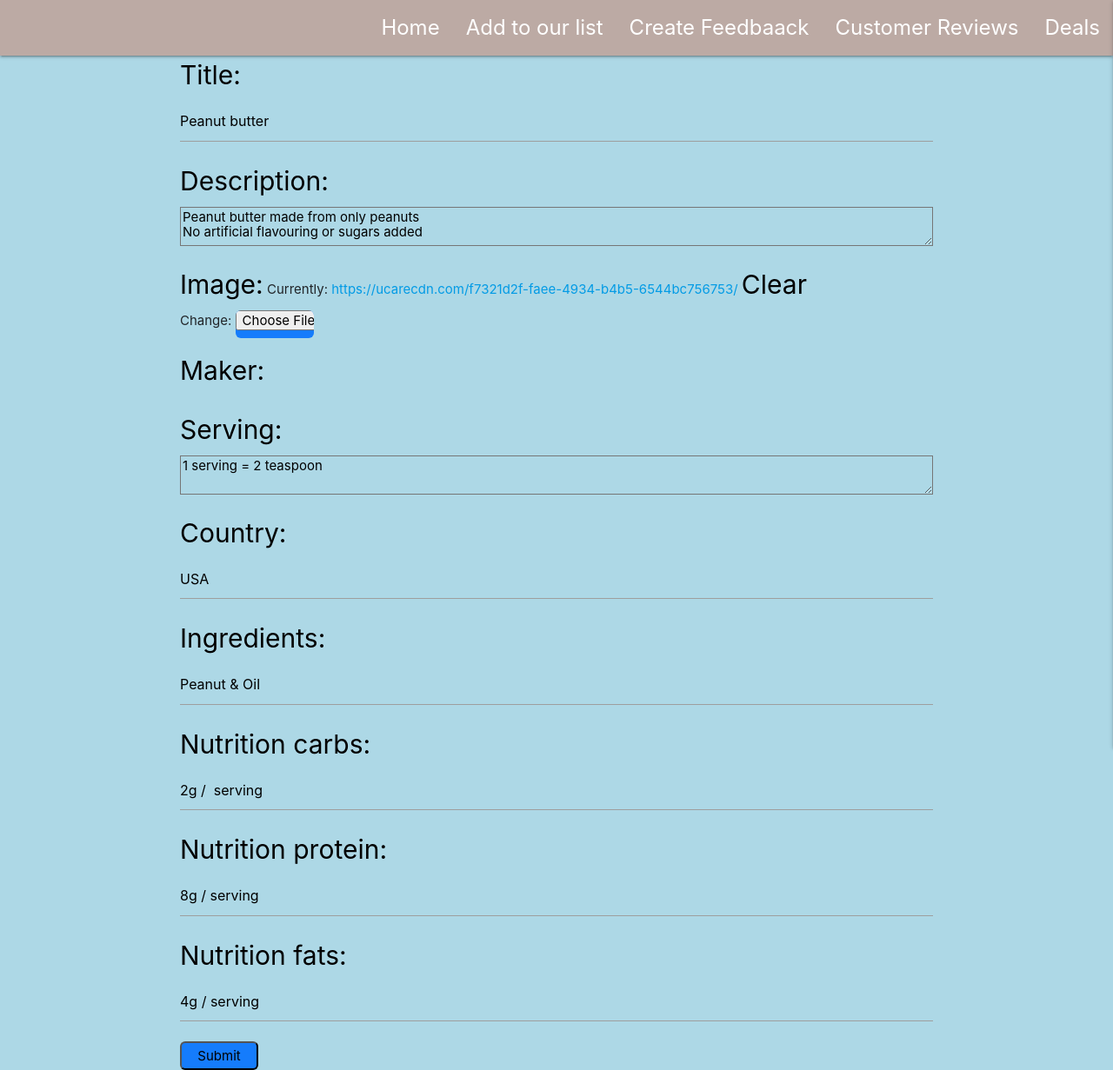
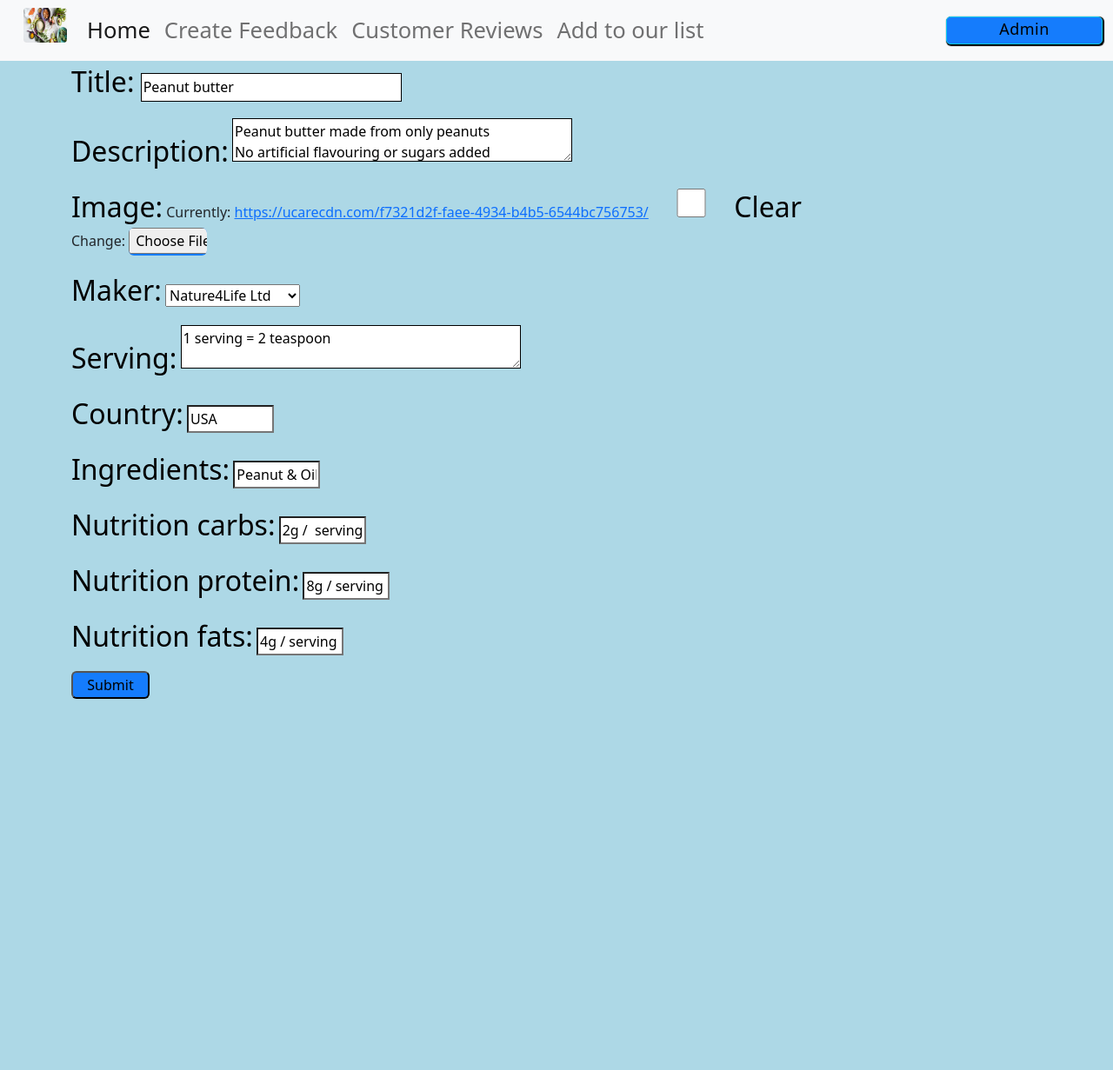
Before and after one commit to Muhammad-MO/project4-Healthy-Food-Search, a Django app: page /healthfood/update/4 in a window 1280 px wide. Shown: the whole page at 87% size. After the commit the page ends 804 px from the top, so only its background shows below. Run offline with Django 3.2, Linux system fonts and the light colour scheme; a user stored in the database is signed in; data comes from the database, SQL or seed files in the repository; both versions use the stored data as it was after the commit; some libraries are stand-ins or nearby versions.

Commit message:
removed materialise css and used bootstrap only. changed button layout and form styles

```diff
--- a/HealthyFoodSearch/urls.py
+++ b/HealthyFoodSearch/urls.py
@@ -22,17 +22,16 @@ urlpatterns = [
     path('admin/', admin.site.urls),
     path('accounts/', include('allauth.urls')),
     path('', healthfood.views.index, name="show_healthfood_route"),
-    path('reviews/', reviews.views.index),
+    path('reviews/', reviews.views.index, name="vew_reviews_route"),
     path('healthfood/create/', healthfood.views.create_healthfood),
     path('healthfood/update/<healthfood_id>',
          healthfood.views.update_healthfood,  name="update_healthfood_route"),
     path('healthfood/delete/<healthfood_id>',
          healthfood.views.delete_healthfood, name='delete_healthfood_route'),
-    path('reviews/create/', reviews.views.create_reviews),
+    path('reviews/create/',
+         reviews.views.create_reviews, name='create_reviews_route'),
     path('success/', healthfood.views.index, name="show_healthfood_route"),
     path('view/<healthfood_id>', healthfood.views.view_healthfood_details,
          name='view_healthfood_details')
 
-
-
 ]
--- a/reviews/forms.py
+++ b/reviews/forms.py
@@ -4,6 +4,5 @@ from .models import reviews
 
 class reviewsForm(forms.ModelForm):
     class Meta:
-
      model = reviews
-     fields = ('name', 'Email', 'date', 'reviews')
+     fields = ('name', 'Email', 'date', 'reviews', 'healthfood')
--- a/reviews/models.py
+++ b/reviews/models.py
@@ -1,5 +1,6 @@
 from django.db import models
 import datetime
+from healthfood.models import healthfood
 
 # Create your models here.
 
@@ -9,6 +10,7 @@ class reviews(models.Model):
     Email = models.EmailField(blank=False, max_length=320)
     date = models.DateField(default=datetime.date.today)
     reviews = models.TextField(blank=False)
+    healthfood = models.ForeignKey(healthfood, on_delete=models.CASCADE)
 
     def __str__(self):
-        return self.title
+        return self.name
--- a/static/css/style.css
+++ b/static/css/style.css
@@ -81,7 +82,7 @@ a.btn.btn-info {
     cursor: pointer;
     width: 180px;
     height: 32.33px;
-    font-size: 12px;
+    font-size: 18px;
     border-radius: 5px;
     vertical-align: middle;
     padding: 0px 20px 7px 20px;
@@ -128,8 +112,123 @@ button.btn.btn-info {
     margin-left: 5px;
 }
 
-.card {
+
+input#id_title.textinput.textinput
+
+{
+    background-color:white;
+    border:none;
+    width:300px;
+    margin-bottom:5px;
+     border-radius:0px
+
+}
+
+textarea{
+
+    border:solid black 1px;
+    background-color: white;
+    height:50px;
+
+}
+
+input#id_title{
 
 
-    right: 20px;
+    border:solid black 0.5px;
+    background-color: white;
+    border-radius:0px;
+    width:300px;
+    margin:3px;
 }
+
+input#id_country{
+
+    border:none
+    border-bottom:solid black 0.5px;
+    background-color: white;
+    width:100px;
+    border-radius:0px
+
+}
+
+input#id_ingredients{
+
+    border:none
+    border-bottom:solid black 0.5px;
+    background-color: white;
+    width:100px;
+    border-radius:0px
+
+}
+
+input#id_nutrition_carbs{
+
+    border:none
+    border-bottom:solid black 0.5px;
+    background-color: white;
+    width:100px;
+    border-radius:0px
+
+}
+input#id_nutrition_protein{
+
+    border:none
+    border-bottom:solid black 0.5px;
+    background-color: white;
+    width:100px;
+    border-radius:0px
+}
+input#id_nutrition_fats{
+
+    border:none
+    border-bottom:solid black 0.5px;
+    background-color: white;
+    width:100px;
+    border-radius:0px
+}
+
+input#id_email {
+
+    border:none
+    border-bottom:solid black 0.5px;
+    background-color: white;
+    width:200px;
+    border-radius:0px
+}
+
+input#id_email2 {
+
+    border:none
+    border-bottom:solid black 0.5px;
+    background-color: white;
+    width:200px;
+    border-radius:0px
+}
+
+input#id_username {
+
+    border:none
+    border-bottom:solid black 0.5px;
+    background-color: white;
+    width:200px;
+    border-radius:0px
+}
+
+input#id_password1 {
+
+    border:none
+    border-bottom:solid black 0.5px;
+    background-color: white;
+    width:200px;
+    border-radius:0px
+}
+
+input#id_password2 {
+
+    border:none
+    border-bottom:solid black 0.5px;
+    background-color: white;
+    width:200px;
+    border-radius:0px
+}
--- a/templates/allauth/account/login.html
+++ b/templates/allauth/account/login.html
@@ -40,7 +40,7 @@
     {% if redirect_field_value %}
     <input type="hidden" name="{{ redirect_field_name }}" value="{{ redirect_field_value }}" />
     {% endif %}
-    <a class="btn btn-info mb-2 mt-2" href="{% url 'account_reset_password' %}">{% trans "Forgot Password?" %}</a>
+    <a class="btn btn-info mb-2 mt-2" style="width:200px;" href="{% url 'account_reset_password' %}">{% trans "Forgot Password?" %}</a>
     <button class="btn btn-primary btn-sm mb-2 mt-2" type="submit">{% trans "Sign In" %}</button>
 </form>
 
--- a/templates/base.template.html
+++ b/templates/base.template.html
@@ -1,4 +1,5 @@
 {% load static %}
+{% load crispy_forms_tags %}
 <!doctype html>
 <html lang="en">
 
@@ -8,13 +9,7 @@
     <meta name="viewport" content="width=device-width, initial-scale=1, shrink-to-fit=no">
 
     <!-- Bootstrap CSS -->
-    <link rel="stylesheet" href="https://cdn.jsdelivr.net/npm/bootstrap@4.5.3/dist/css/bootstrap.min.css"
-        integrity="sha384-TX8t27EcRE3e/ihU7zmQxVncDAy5uIKz4rEkgIXeMed4M0jlfIDPvg6uqKI2xXr2" crossorigin="anonymous">
-    <link rel="stylesheet" href="https://cdnjs.cloudflare.com/ajax/libs/font-awesome/5.15.3/css/all.min.css"
-        integrity="sha512-iBBXm8fW90+nuLcSKlbmrPcLa0OT92xO1BIsZ+ywDWZCvqsWgccV3gFoRBv0z+8dLJgyAHIhR35VZc2oM/gI1w=="
-        crossorigin="anonymous" type="text/css" />
-    <link rel="stylesheet" href="https://cdnjs.cloudflare.com/ajax/libs/materialize/1.0.0/css/materialize.min.css"
-        type="text/css">
+    <link href="https://cdn.jsdelivr.net/npm/bootstrap@5.0.0-beta3/dist/css/bootstrap.min.css" rel="stylesheet" integrity="sha384-eOJMYsd53ii+scO/bJGFsiCZc+5NDVN2yr8+0RDqr0Ql0h+rP48ckxlpbzKgwra6" crossorigin="anonymous">
 
     <link rel="stylesheet" href="{% static '/css/style.css' %}" />
 
@@ -24,32 +19,35 @@
 
 </head>
 <header>
-    <!-- top navbar -->
-    <nav class="nav-extended text-shadow brown lighten-3">
-        <div class="nav-wrapper">
-            <a href="#" data-target="mobile-demo" class="sidenav-trigger right"><i class="fas fa-bars"></i></a>
-            <ul class="right hide-on-med-and-down">
-                <li><a href="/">Home</a></li>
-                <li><a href="/healthfood/create/">Add to our list</a></li>
-                <li><a href="/reviews/create/">Create Feedbaack</a></li>
-                <li><a href="/reviews/">Customer Reviews</a></li>
-                <li><a href="#">Deals</a></li>
-            </ul>
-        </div>
-    </nav>
+   <nav class="navbar navbar-expand-lg navbar-light bg-light">
+    <div class="container-fluid">
+    <button class="navbar-toggler" type="button" data-bs-toggle="collapse" data-bs-target="#navbarSupportedContent" aria-controls="navbarSupportedContent" aria-expanded="false" aria-label="Toggle navigation">
+      <span class="navbar-toggler-icon"></span>
+    </button>
+    <div class="collapse navbar-collapse" id="navbarSupportedContent">
+      <ul class="navbar-nav me-auto mb-2 mb-lg-0">
 
-    <!-- mobile sidenav -->
-    <ul class="sidenav" id="mobile-demo">
-        <li>
-            <h4 class="center-align light-blue-text text-darken 4">Healthy Food Search
-            </h4>
+      <a href="/" ><img src="/static/images/healthy.jpeg" alt="restaurant" width="50" height="40" class="rounded icon"></a>
+        <li class="nav-item">
+
+          <a class="nav-link active" aria-current="page" href="/">Home</a>
         </li>
-        <li><a href="/">Home</a></li>
-        <li><a href="/healthfood/create/">Add to our list</a></li>
-        <li><a href="/reviews/create/">Create Feedbaack</a></li>
-        <li><a href="/reviews/">Customer Reviews</a></li>
-        <li><a href="#">Deals</a></li>
-    </ul>
+        <li class="nav-item">
+          <a class="nav-link" href="/healthfood/create/">Create Feedback</a>
+        </li>
+        <li class="nav-item">
+          <a class="nav-link" href="/reviews/">Customer Reviews</a>
+        </li>
+         <li class="nav-item">
+            <a class="nav-link" href="/healthfood/create/">Add to our list</a>
+        </li>
+            <li><hr class="dropdown-divider"></li>
+          </ul>
+
+          <a href="/admin" class="btn btn-info btn-sm mb-2 mt-2"> Admin</a>
+</nav>
+
+
 </header>
 
 
@@ -63,27 +61,12 @@
     {% endif %}
     <div class="container">
         {%block content%}
-
-
-
-
         {%endblock%}
     </div>
 
 
+ <script src="https://cdn.jsdelivr.net/npm/bootstrap@5.0.0-beta3/dist/js/bootstrap.bundle.min.js" integrity="sha384-JEW9xMcG8R+pH31jmWH6WWP0WintQrMb4s7ZOdauHnUtxwoG2vI5DkLtS3qm9Ekf" crossorigin="anonymous"></script>
 
-
-
-    <!-- Optional JavaScript -->
-    <!-- jQuery first, then Popper.js, then Bootstrap JS -->
-    <script src="https://code.jquery.com/jquery-3.5.1.slim.min.js"
-        integrity="sha384-DfXdz2htPH0lsSSs5nCTpuj/zy4C+OGpamoFVy38MVBnE+IbbVYUew+OrCXaRkfj" crossorigin="anonymous">
-    </script>
-    <script src="https://cdnjs.cloudflare.com/ajax/libs/materialize/1.0.0/js/materialize.min.js"></script>
-    <script src="https://cdn.jsdelivr.net/npm/bootstrap@4.5.3/dist/js/bootstrap.bundle.min.js"
-        integrity="sha384-ho+j7jyWK8fNQe+A12Hb8AhRq26LrZ/JpcUGGOn+Y7RsweNrtN/tE3MoK7ZeZDyx" crossorigin="anonymous">
-    </script>
-    <script src="{% static '/js/script.js' %}"></script>
 </body>
 
 </html>
```
Also changed, not shown: other parts of static/css/style.css (+6 -22 lines), healthfood/templates/healthfood/details-template.html (+1 -22 lines), healthfood/templates/healthfood/index-template.html (+5 -9 lines), db.sqlite3, reviews/migrations/0006_reviews_healthfood.py (added).
